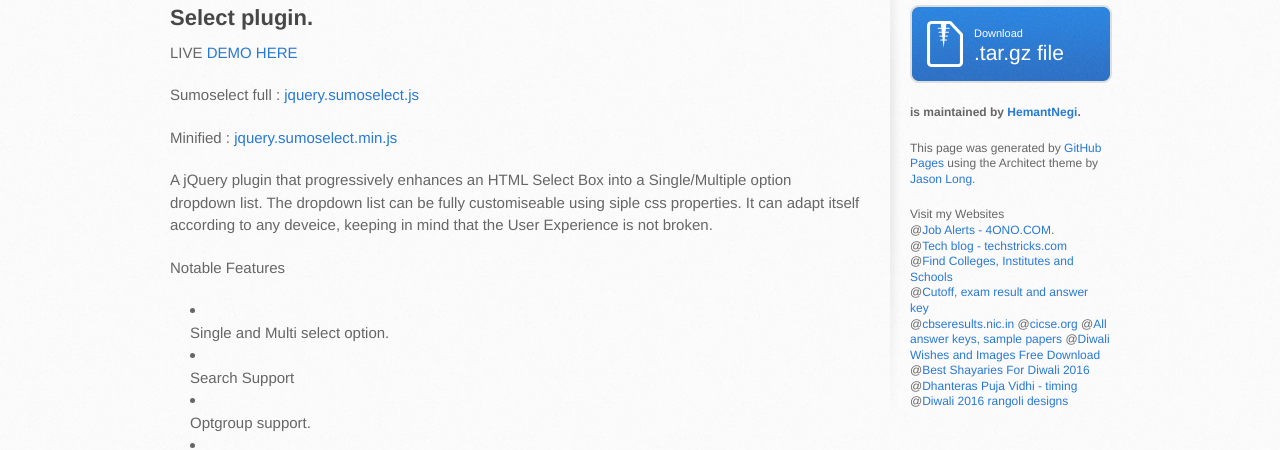
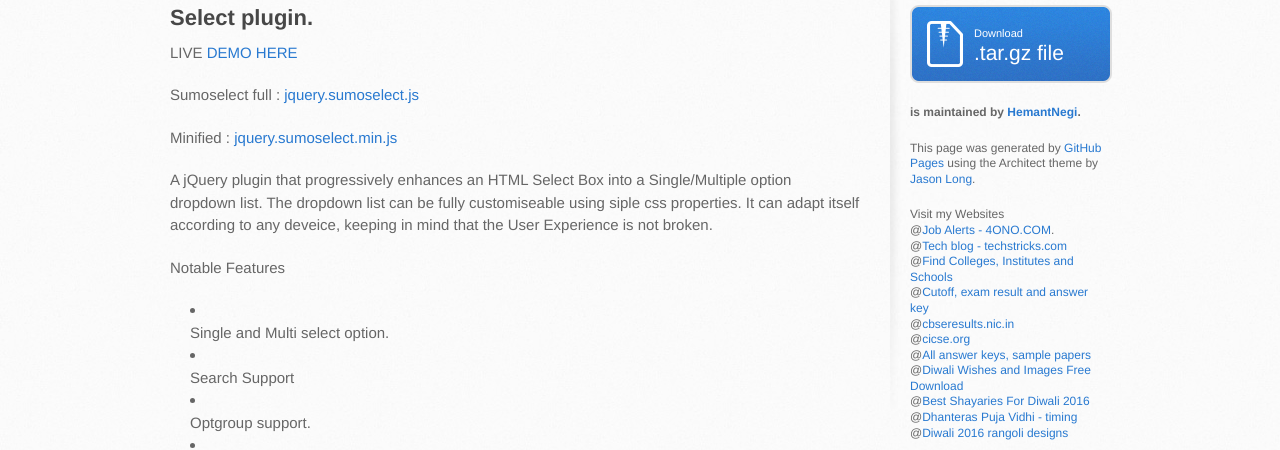
Before and after one commit to HemantNegi/jquery.sumoselect, a plain HTML site: page index.html in a window 1280 px wide. Shown: the part 361-811 px from the top of the page. Drawn offline with Linux system fonts and the light colour scheme.

Commit message:
Update index.html

```diff
--- a/index.html
+++ b/index.html
@@ -569,12 +569,12 @@
         @<a href="http://www.techstricks.com/" class="intro">Tech blog - techstricks.com</a><br>
 	@<a href="http://pickinstitute.com">Find Colleges, Institutes and Schools</a><br>
 	@<a href="http://resultncutoff.in">Cutoff, exam result and answer key</a><br>
-	@<a href="http://cbseresultnic2016.in/">cbseresults.nic.in</a>
-	@<a href="http://cicseorg.in/">cicse.org</a>
-	@<a href="http://4cnv.in/">All answer keys, sample papers</a>
-	@<a href="http://diwali-2016.in/">Diwali Wishes and Images Free Download</a>
-	@<a href="http://happydiwali2016x.in/">Best Shayaries For Diwali 2016</a>
-	@<a href="http://dhanteraspuja2016.in/">Dhanteras Puja Vidhi - timing</a>
+	@<a href="http://cbseresultnic2016.in/">cbseresults.nic.in</a><br>
+	@<a href="http://cicseorg.in/">cicse.org</a><br>
+	@<a href="http://4cnv.in/">All answer keys, sample papers</a><br>
+	@<a href="http://diwali-2016.in/">Diwali Wishes and Images Free Download</a><br>
+	@<a href="http://happydiwali2016x.in/">Best Shayaries For Diwali 2016</a><br>
+	@<a href="http://dhanteraspuja2016.in/">Dhanteras Puja Vidhi - timing</a><br>
 	@<a href="http://diwalirangoli2016.in/">Diwali 2016 rangoli designs</a>
     </p>
 
```
